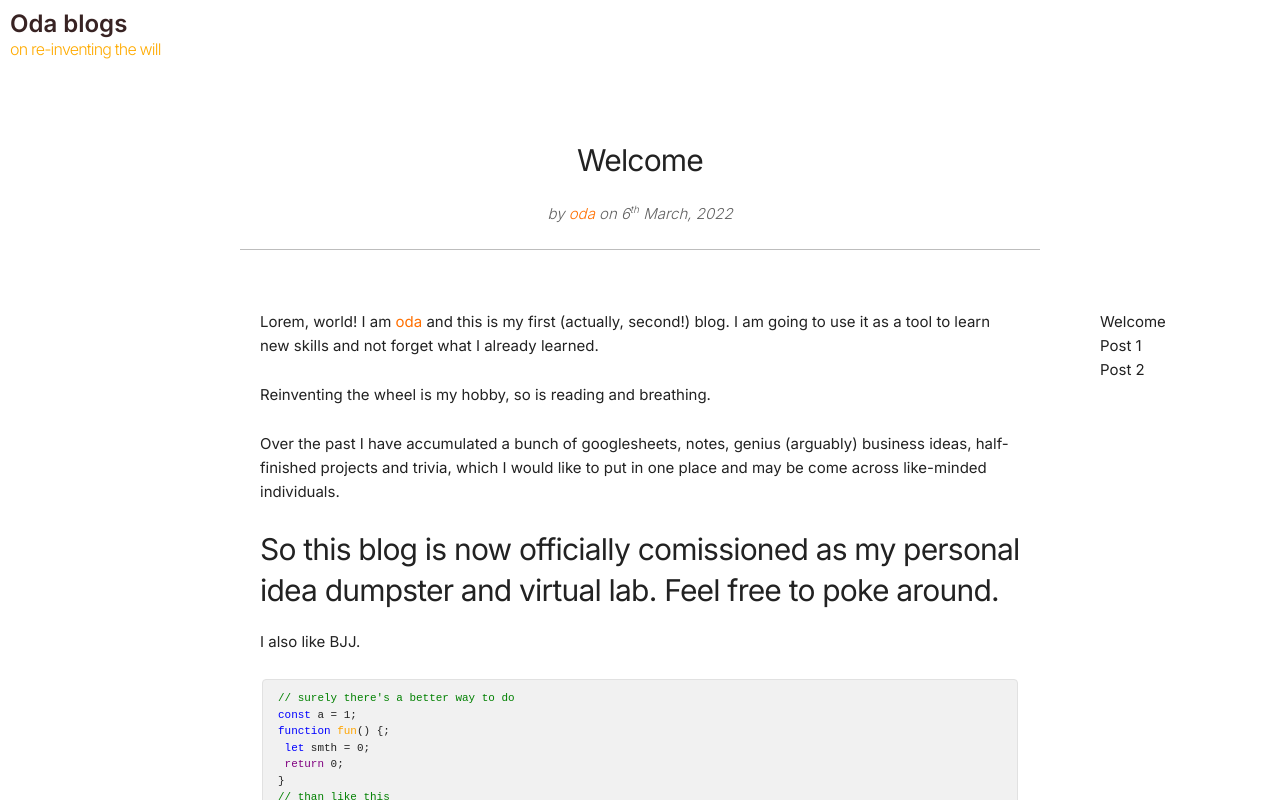
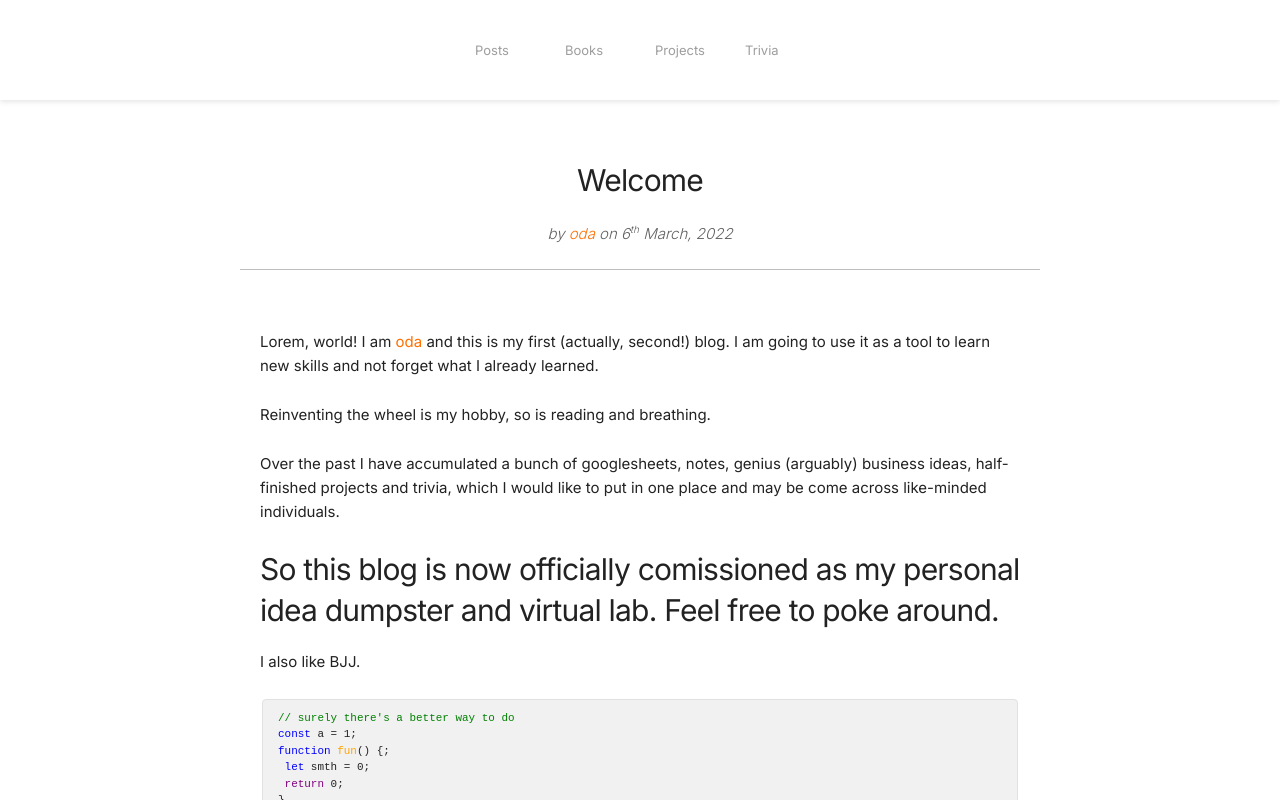
Before and after one commit to ooddaa/blog, a React (Create React App) app: page / in a window 1280 px wide. Shown: the top 800 px of the page. Built offline with nearby package versions, Linux system fonts and the light colour scheme.

Commit message:
simple minimal layout

```diff
--- a/public/app.css
+++ b/public/app.css
@@ -9,16 +9,10 @@
   /* text-align: center; */
   /* padding: 10px 10px 10px 0; */
   display: grid;
-  grid-template-columns: 200px 1fr 200px;
-  grid-template-rows: auto 130px 1fr 30px;
-  /* grid-template-rows: 100px 130px 1fr 30px; */
-  /* grid-template-areas:
-    "headerlogo maincontentheader empty"
-    "smth maincontentbody  sidebar"
-    "postnav maincontentbody sidebar "
-    "footer footer footer "; */
+  grid-template-columns: 200px auto 200px;
+  grid-template-rows: 100px 130px 1fr 30px;
   grid-template-areas:
-    "headerlogo headernavbar headernavbar"
+    "header header header"
     "smth maincontentheader  empty"
     "postnav maincontentbody sidebar "
     "footer footer footer ";
@@ -35,44 +29,45 @@
 ***** HEADER  *****
 \*****************/
 .App-header {
-  /* grid-column: 1;
-  grid-row: 1 / 3; */
-  grid-area: headerlogo;
-}
-.header-navbar {
-  grid-area: headernavbar;
+  grid-area: header;
   display: flex;
-  padding-top: 50px;
-  padding-right: 150px;
-  padding-left: 500px;
-  justify-content: space-between;
-}
-.header-navbar-btn,
-.header-navbar-btn:visited {
-  border: none;
-  border-radius: 20px;
-  box-shadow: 0 2px 5px 0 rgba(0, 0, 0, 0.1);
+  width: 100%;
+  justify-content: center;
 }
 
-.header-navbar-btn:hover,
-.header-navbar-btn:focus {
-  box-shadow: 0 10px 10px 0 rgba(0, 0, 0, 0.1);
+.title {
+  /* background-color: thistle; */
 }
 
-.header-navbar-btn:active {
-  box-shadow: 0 5px 5px 0 rgba(0, 0, 0, 0.1);
+.header-navbar {
+  /* grid-area: headernavbar; */
+  display: flex;
+  /* display: inline-flex; */
+  padding: 0 35% 0 35%;
+  width: 100%;
+  justify-content: center;
+  align-items: center;
+  box-shadow: 0 2px 5px 0 rgba(0, 0, 0, 0.1);
+  gap: 30px;
 }
 
-/* .App-header {
-  background-color: #282c34;
-  min-height: 100vh;
-  display: flex;
-  flex-direction: column;
-  align-items: center;
-  justify-content: center;
-  font-size: calc(10px + 2vmin);
-  color: white;
-} */
+/* Links */
+.header-navbar-link {
+  /* padding: 10px; */
+  /* margin: 10px; */
+  /* flex-grow: 0; */
+  width: 60px;
+  /* flex: 0 1 auto; */
+  font-size: 13px;
+  color: var(--grey);
+  text-decoration: dashed;
+}
+
+.header-navbar-link:hover {
+  text-decoration: dashed;
+  color: var(--grey-darken-1);
+  font-size: 13.5px;
+}
 
 /*****************\
 **** POSTS NAV ****
--- a/src/App.js
+++ b/src/App.js
@@ -9,7 +9,7 @@ function App() {
     <div className="App">
       <Header />
       <Outlet />
-      <PostsNav />
+      {/* <PostsNav /> */}
       <Footer />
     </div>
   );
--- a/src/components/layout/Header.jsx
+++ b/src/components/layout/Header.jsx
@@ -1,4 +1,4 @@
-import PropTypes from "prop-types";
+import { Link } from "react-router-dom";
 
 const propTypes = {};
 const defaultProps = {};
@@ -24,23 +24,41 @@ const styles = {
     fontWeight: "300",
   },
 };
-
+/**
+ * @todo header contains
+ * Logo - on the left
+ * center - Posts, Projects, Books, Hz
+ *
+ */
 function Header(props) {
   return (
     <>
       <div className="App-header">
-        <div style={styles.blogName}>Oda blogs</div>
-        {/* <h1 style={styles.blogName}>Oda blogs</h1> */}
-        <h4 className="amber-accent-4" style={styles.blogSubname}>
-          on re-inventing the will
-        </h4>
+        {/* <div className="title">
+          <div style={styles.blogName}>Oda blogs</div>
+          <h4 className="amber-accent-4" style={styles.blogSubname}>
+            on re-inventing the will
+          </h4>
+        </div> */}
+        <div className="header-navbar">
+          <Link className="header-navbar-link" to="#">
+            Posts
+          </Link>
+          <Link className="header-navbar-link" to="#">
+            Books
+          </Link>
+          <Link className="header-navbar-link" to="#">
+            Projects
+          </Link>
+          <Link className="header-navbar-link" to="#">
+            Trivia
+          </Link>
+          {/* <button className="header-navbar-btn">one</button>
+          <button className="header-navbar-btn">two</button>
+          <button className="header-navbar-btn">three</button>
+          <button className="header-navbar-btn">four</button> */}
+        </div>
       </div>
-      {/* <div className="header-navbar">
-        <button className="header-navbar-btn">one</button>
-        <button className="header-navbar-btn">two</button>
-        <button className="header-navbar-btn">three</button>
-        <button className="header-navbar-btn">four</button>
-      </div> */}
     </>
   );
 }
--- a/src/components/nav/PostsNav.jsx
+++ b/src/components/nav/PostsNav.jsx
@@ -1,20 +1,10 @@
 import React from "react";
 import { Link } from "react-router-dom";
 import posts from "../../posts/posts";
-import PropTypes from "prop-types";
 
-const styles = {
-  main: {
-    // marginTop: "150px",
-    // marginLeft: "20px",
-    // marginRight: "20px",
-    // padding: "20px",
-    // paddingTop: "0",
-  },
-};
 function PostsNav({ displayPost }) {
   return (
-    <div className="posts-nav" style={styles.main}>
+    <div className="posts-nav">
       {posts.map((post) => (
         <li key={post.id}>
           <Link to={`/${post.routeName}`}>{post.header}</Link>
```
Also changed, not shown: src/components/layout/LayoutDefault.jsx (deleted, +0 -13 lines).
